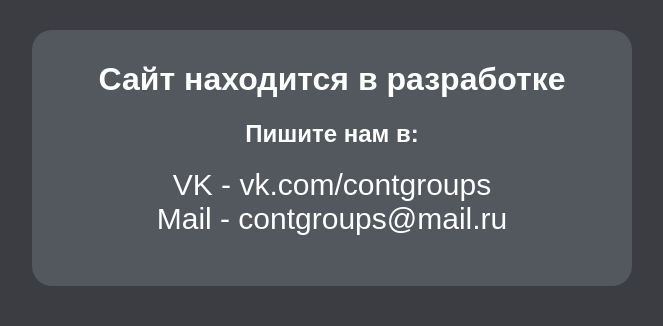
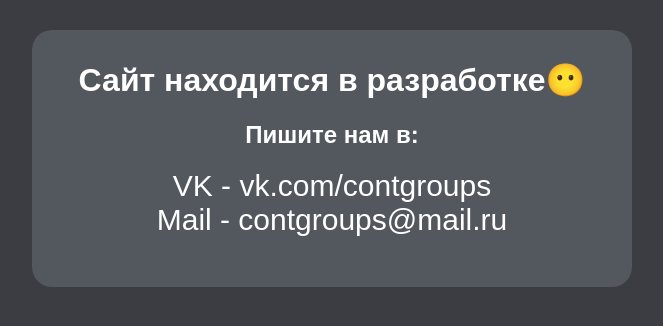
Before and after one commit to Contgroups/contgroups.github.io, a plain HTML site: page index.html in a window 1280 px wide. Shown: the whole page, without its empty margins (308-971 px from the left). Drawn offline with Linux system fonts and the light colour scheme.

Commit message:
Add smile

```diff
--- a/index.html
+++ b/index.html
@@ -11,7 +11,7 @@
 
 <body>
     <div class="contgroups">
-        <h1>Сайт находится в разработке</h1>
+        <h1>Сайт находится в разработке😶</h1>
         <h2>Пишите нам в:</h2>
         <a href="https://vk.com/contgroups">VK - vk.com/contgroups</a>
         <br>
```
